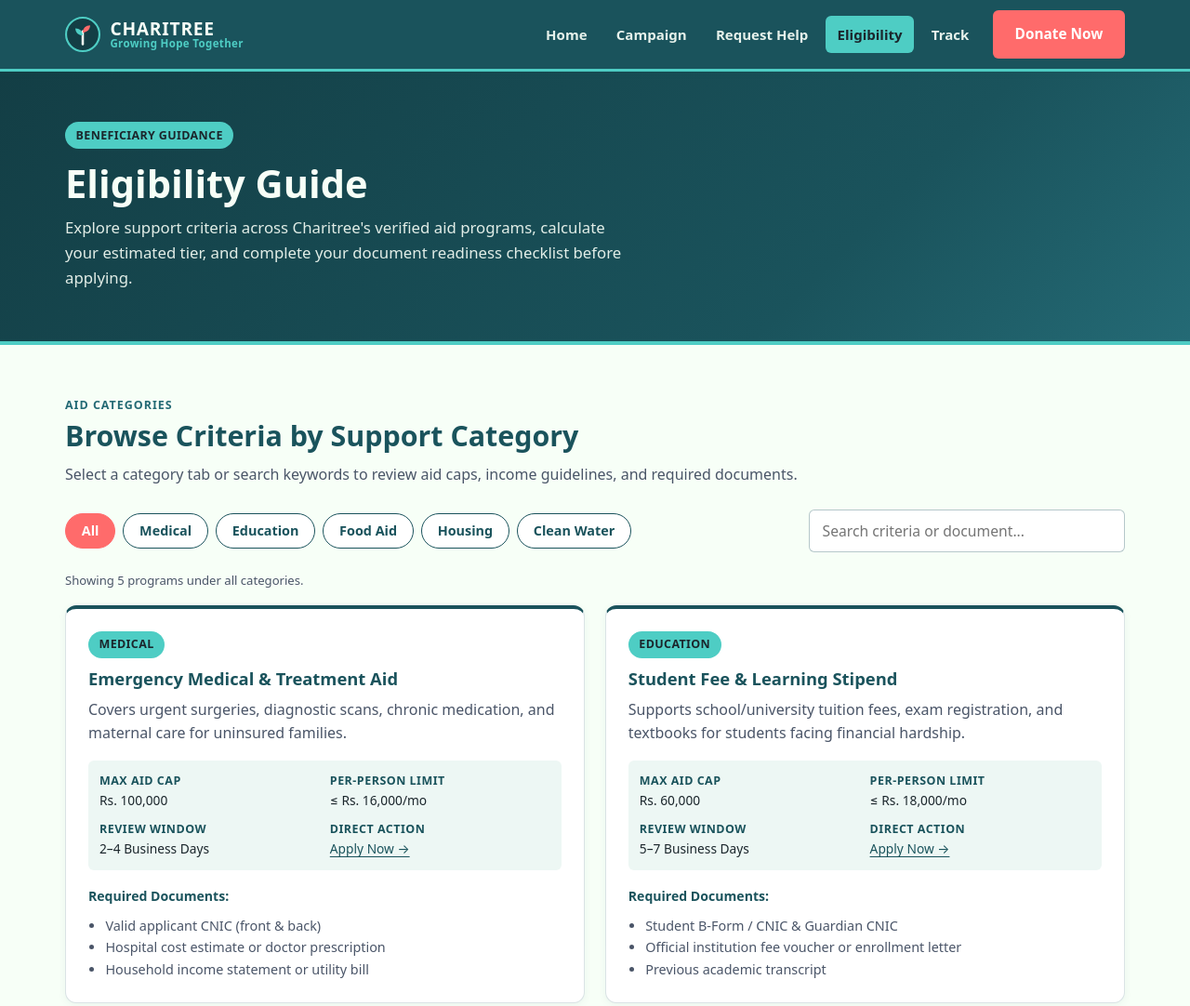
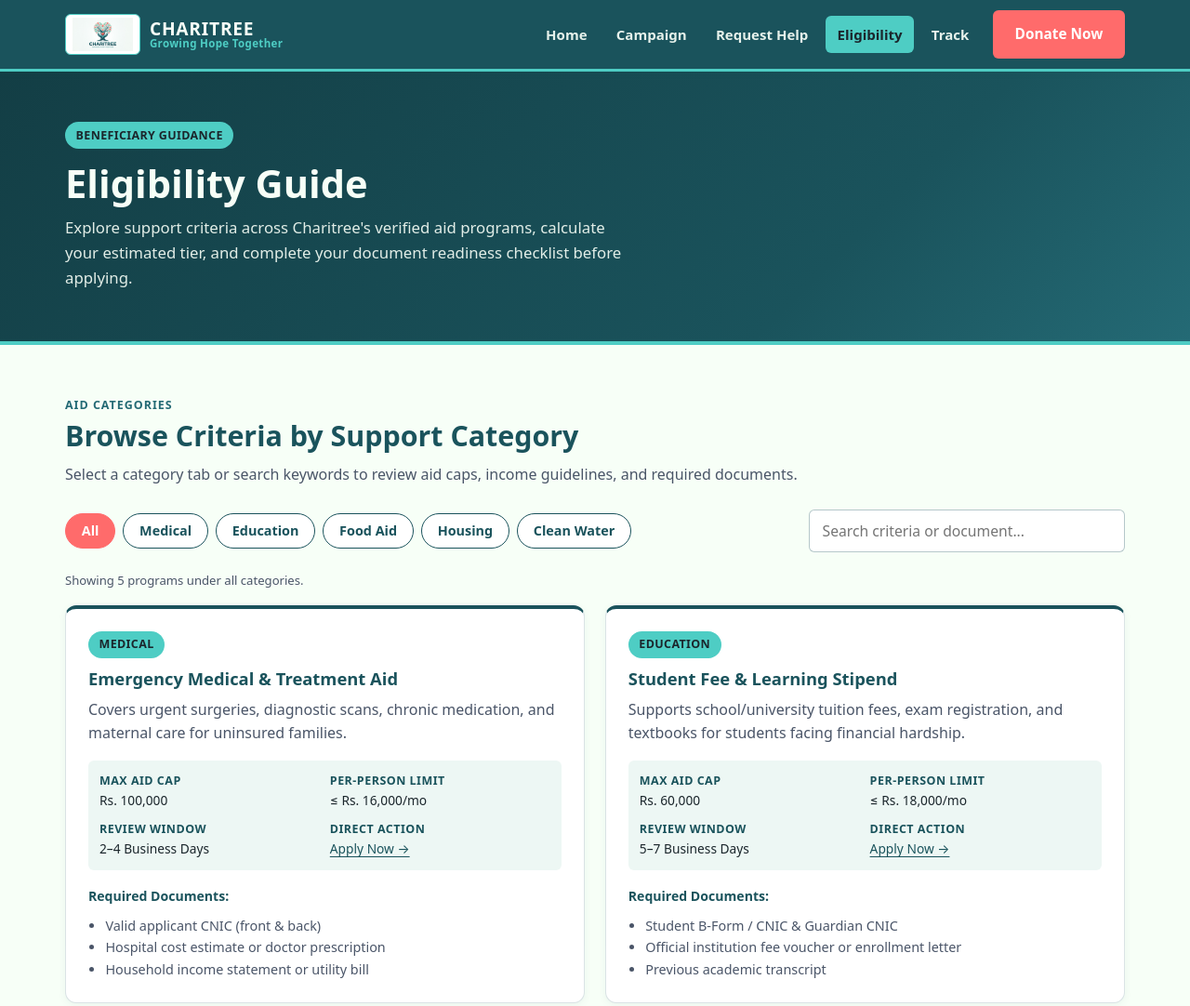
Before and after one commit to Hassan6049Ali/A_Group9_charitree, a plain HTML site: page pages/eligibility-guide.html in a window 1280 px wide. Shown: the top 1082 px of the page at 93% size. Drawn offline with Linux system fonts and the light colour scheme.

Commit message:
Add Charitree logo and update header

```diff
--- a/css/style.css
+++ b/css/style.css
@@ -186,9 +186,15 @@ a:hover {
   color: var(--color-off-white);
 }
 
-.brand__icon {
-  width: 38px;
-  height: 38px;
+.brand__logo {
+  height: 44px;
+  width: auto;
+  display: block;
+  background-color: var(--color-surface);
+  padding: 3px 7px;
+  border-radius: var(--radius-sm);
+  border: 1.5px solid var(--color-sage);
+  object-fit: contain;
   flex-shrink: 0;
 }
 
--- a/pages/eligibility-guide.html
+++ b/pages/eligibility-guide.html
@@ -13,12 +13,11 @@
   <header class="site-header">
     <div class="container nav-container">
       <a class="brand" href="../index.html" aria-label="Charitree Home">
-        <svg class="brand__icon" viewBox="0 0 36 36" fill="none" aria-hidden="true">
-          <circle cx="18" cy="18" r="17" fill="#133E45" stroke="#4ECDC4" stroke-width="2" />
-          <path d="M18 28V15" stroke="#F7FFF7" stroke-width="2.4" stroke-linecap="round" />
-          <path d="M18 19C13.5 19 10.5 16 10.5 11.8C14.7 11.8 18 14.7 18 19Z" fill="#4ECDC4" />
-          <path d="M18 16C22.5 16 25.5 13 25.5 8.8C21.3 8.8 18 11.7 18 16Z" fill="#FF6B6B" />
-        </svg>
+        <img
+          class="brand__logo"
+          src="../images/charitree-logo.jpg"
+          alt="Charitree Growing Hope Together logo"
+        >
         <span class="brand__text">
           <span class="brand__name">Charitree</span>
           <span class="brand__tagline">Growing Hope Together</span>
```
Also changed, not shown: images/charitree-logo.jpg (added).
